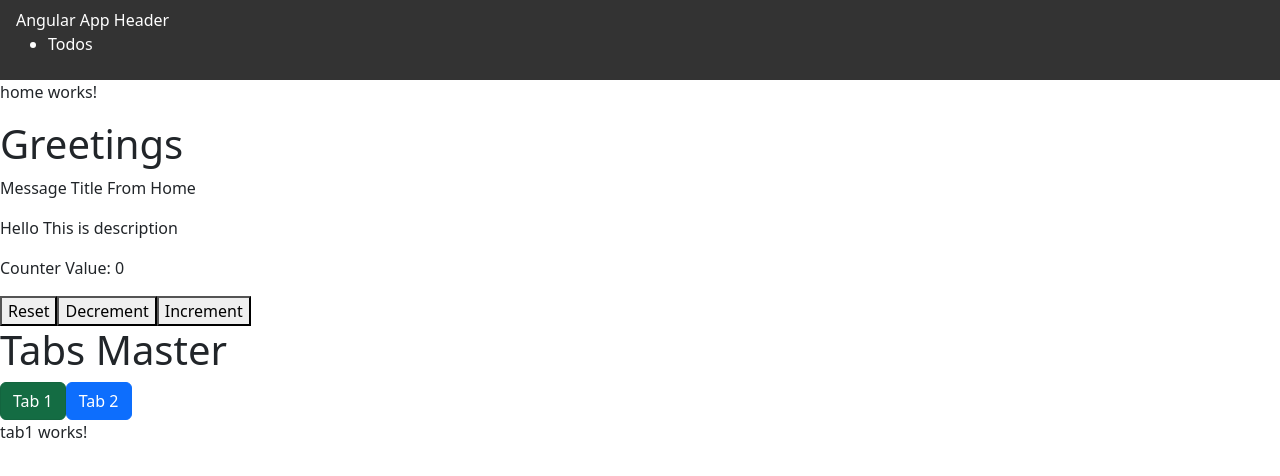
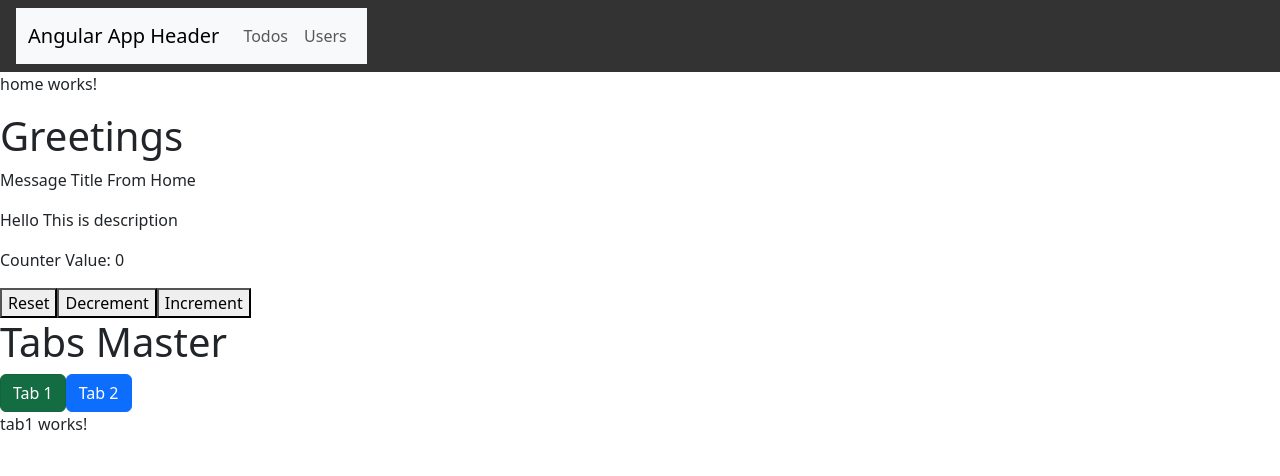
Before and after one commit to M-Umar-Iqbal/Angular-Practice-App, an Angular app: page / in a window 1280 px wide. Shown: the top 476 px of the page. Built offline with nearby package versions, Linux system fonts and the light colour scheme.

Commit message:
Add new features.

```diff
--- a/src/app/app.config.ts
+++ b/src/app/app.config.ts
@@ -2,9 +2,11 @@ import { ApplicationConfig, provideBrowserGlobalErrorListeners } from '@angular/
 import { provideRouter } from '@angular/router';
 
 import { routes } from './app.routes';
+import { provideHttpClient } from '@angular/common/http';
 
 export const appConfig: ApplicationConfig = {
   providers: [
+    provideHttpClient(),
     provideBrowserGlobalErrorListeners(),
     provideRouter(routes)
   ]
--- a/src/app/app.routes.ts
+++ b/src/app/app.routes.ts
@@ -10,5 +10,10 @@ export const routes: Routes = [
         path: 'todos',
         pathMatch: 'full',
         loadComponent: () => import('./todos/todos').then(m => m.Todos)
+    },
+    {
+        path: 'users',
+        pathMatch: 'full',
+        loadComponent: () => import('./users/users').then(m => m.Users)
     }
 ];
--- a/src/app/components/header/header.html
+++ b/src/app/components/header/header.html
@@ -1,8 +1,15 @@
 <header>
-    <nav>
-        <span>{{ title }}</span>
-        <ul>
-            <li routerLink="/todos">Todos</li>
-        </ul>
+    <nav class="navbar navbar-expand-lg navbar-light bg-light">
+        <div class="container-fluid">
+            <span class="navbar-brand">{{ title }}</span>
+            <ul class="navbar-nav">
+                <li class="nav-item">
+                    <a class="nav-link" routerLink="/todos" routerLinkActive="active">Todos</a>
+                </li>
+                <li class="nav-item">
+                    <a class="nav-link" routerLink="/users" routerLinkActive="active">Users</a>
+                </li>
+            </ul>
+        </div>
     </nav>
 </header>
--- a/src/app/components/header/header.ts
+++ b/src/app/components/header/header.ts
@@ -1,9 +1,9 @@
 import { Component } from '@angular/core';
-import { RouterLink } from '@angular/router';
+import { RouterLink, RouterLinkActive } from '@angular/router';
 
 @Component({
   selector: 'app-header',
-  imports: [RouterLink],
+  imports: [RouterLink, RouterLinkActive],
   templateUrl: './header.html',
   styleUrl: './header.scss',
 })
--- /dev/null
+++ b/src/app/model/users.type.ts
@@ -0,0 +1,5 @@
+export type User = {
+ id: number;
+ name: string;
+ email: string;
+}
--- /dev/null
+++ b/src/app/services/users.ts
@@ -0,0 +1,13 @@
+import { HttpClient } from '@angular/common/http';
+import { inject, Injectable } from '@angular/core';
+import { User } from '../model/users.type';
+
+@Injectable()
+export class UsersService {
+  httpService = inject(HttpClient); // Dependency injection
+  getUsers() {
+    const url = 'https://jsonplaceholder.typicode.com/users';
+    return this.httpService.get<Array<User>>(url);
+  }
+
+}
--- /dev/null
+++ b/src/app/users/users.html
@@ -0,0 +1,20 @@
+@if(isLoading()) {
+    <p>Loading...</p>
+} @else {
+@for(user of users(); track user.id) {
+    <div class="card">
+        <div class="card-body">
+            <h5 class="card-title" >{{ user.name }}</h5>
+            <p class="card-text">{{ user.email }}</p>
+        </div>
+    </div>
+}
+
+<div class="col-4">
+    <ul>
+        <li *ngFor="let user of users(); let i = index">
+            {{ i }} {{ user.name }}
+        </li>
+    </ul>
+</div>
+}
--- /dev/null
+++ b/src/app/users/users.ts
@@ -0,0 +1,36 @@
+import { Component, inject, OnInit, signal } from '@angular/core';
+import { User } from '../model/users.type';
+import { UsersService } from '../services/users';
+import { CommonModule } from '@angular/common';
+
+@Component({
+  selector: 'app-users',
+  imports: [CommonModule],
+  templateUrl: './users.html',
+  styleUrl: './users.scss',
+  providers: [ UsersService ]
+})
+export class Users implements OnInit {
+  users = signal<Array<User>>([]);
+  usersService = inject(UsersService); // Dependency injection
+  isLoading = signal(true);
+
+  // Older way to inject services
+  // constructor(private usersService: UsersService) {
+  //   this.usersService.getUsers().subscribe((users) => {
+  //     this.users.set(users);
+  //   });
+  // }
+
+  ngOnInit(): void {
+    console.log('Users component initialized');
+    this.usersService.getUsers().subscribe((users) => {
+      this.users.set(users);
+    }, error => {
+      console.error('Error fetching users', error);
+    }, () => {
+      this.isLoading.set(false);
+    });
+  }
+
+}
```
Also changed, not shown: src/app/users/users.scss (added), 2 other files (tests, documents, lock files or other folders).
